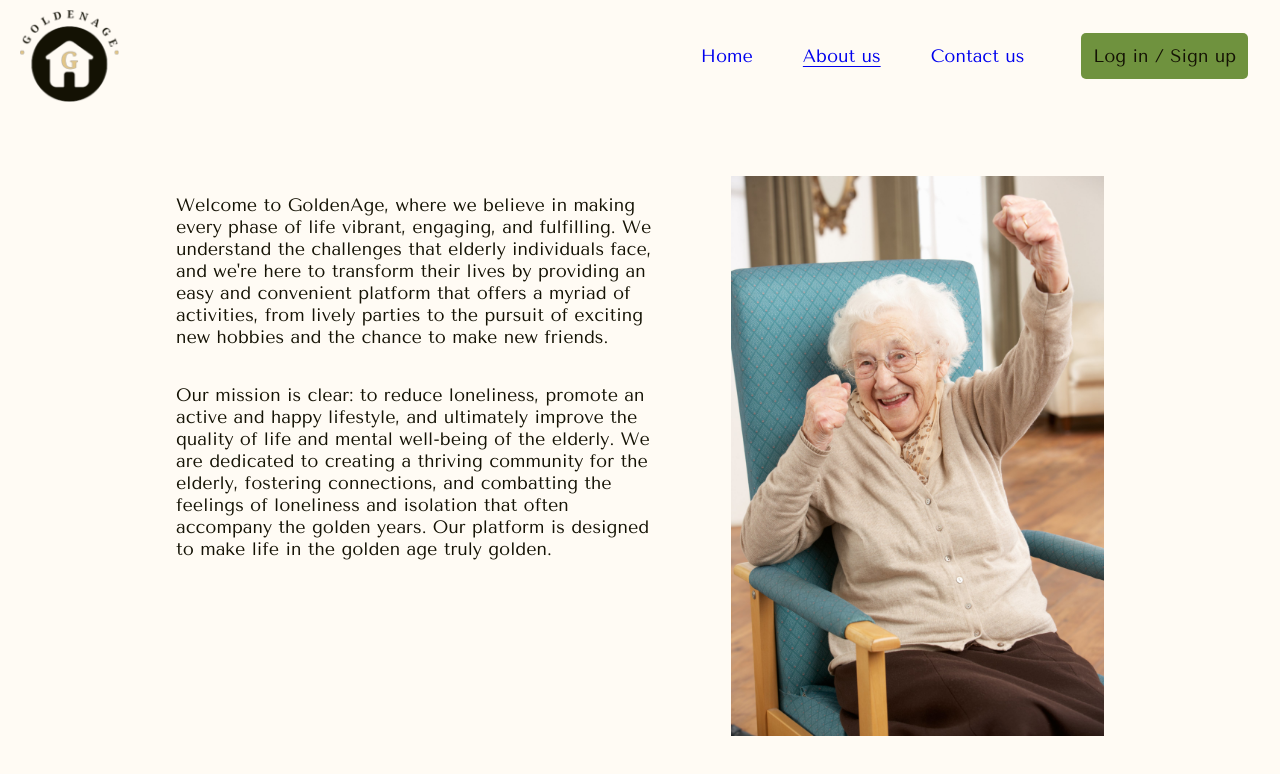
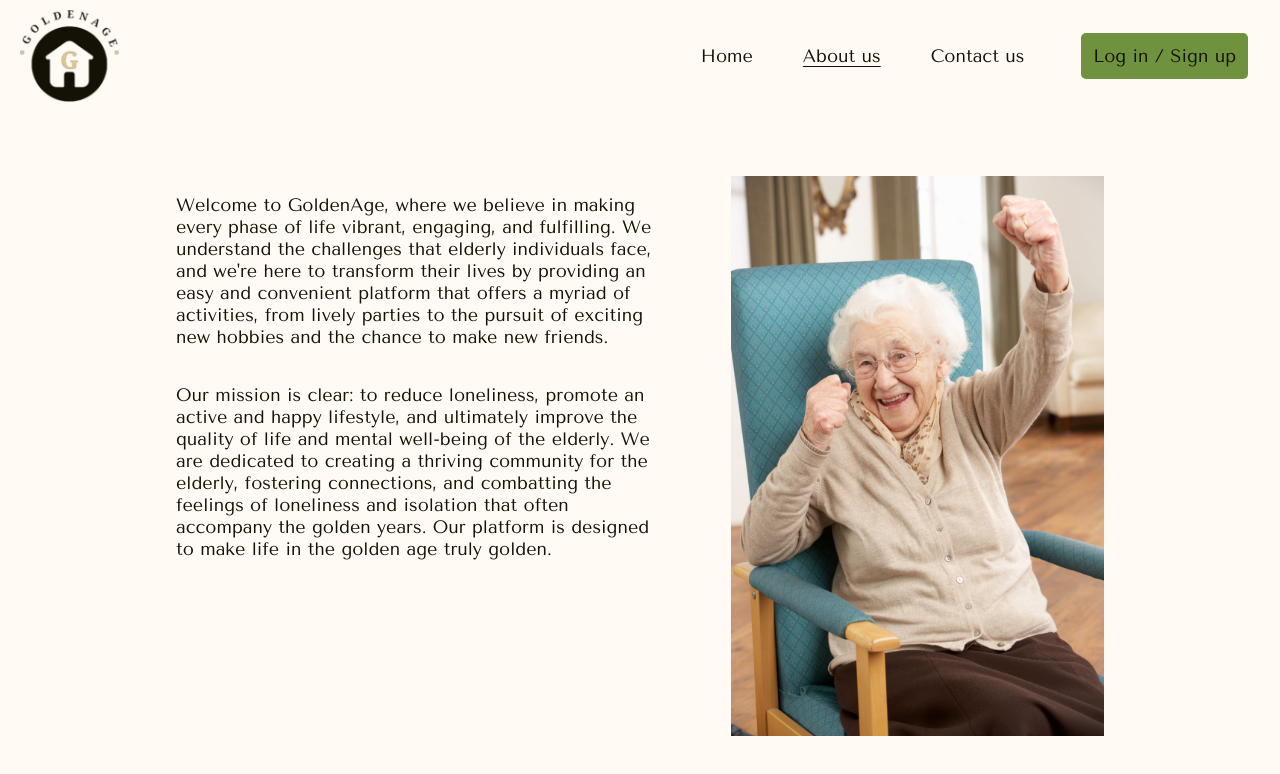
Before and after one commit to JuhoBjn/online-store, a React (Vite) app in the folder frontend/: page /about-us in a window 1280 px wide. Shown: the top 774 px of the page. Built offline with nearby package versions, Linux system fonts and the light colour scheme.

Commit message:
Make nav link text black #97

```diff
--- a/frontend/src/components/navbar/LoggedOutNavBar.css
+++ b/frontend/src/components/navbar/LoggedOutNavBar.css
@@ -52,6 +52,7 @@
 
 .logged-out-navigation-links a {
   text-decoration: none;
+  color: var(--main-text-color);
 }
 
 .logged-out-navigation-links a:hover {
```
